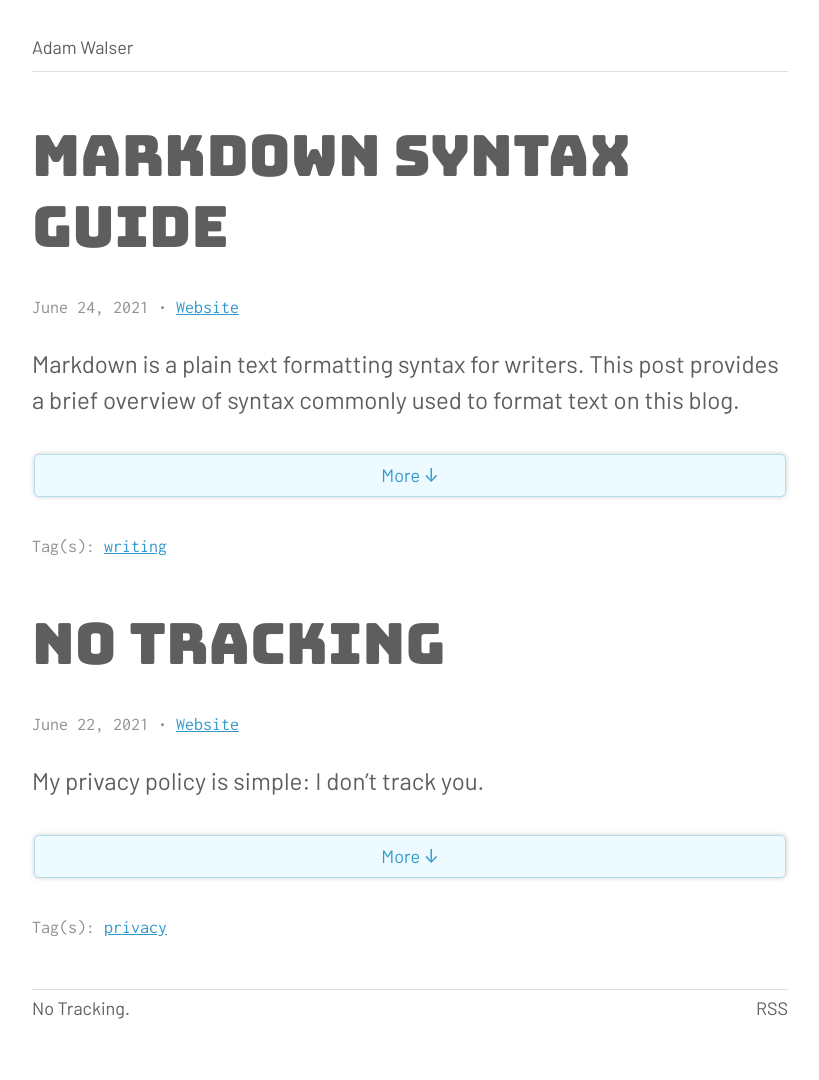
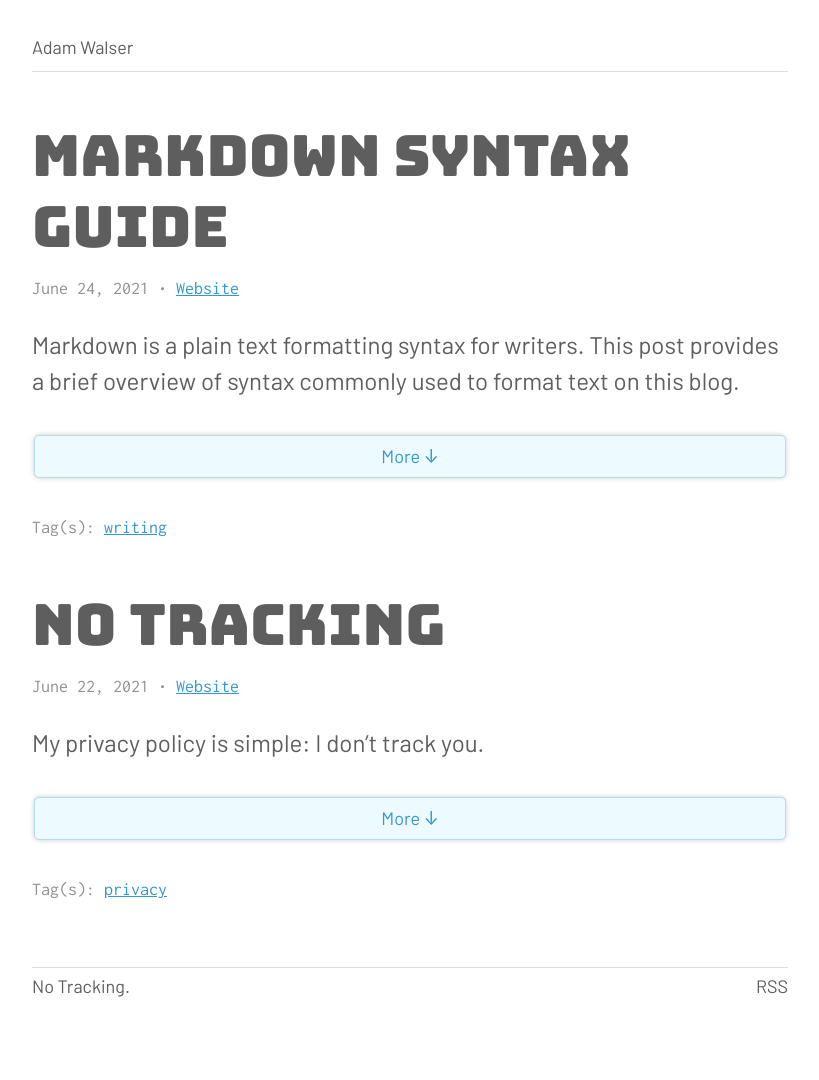
Before and after one commit to ajpwalser/ajpwalser.github.io, a Jekyll site: the page built from index.html, in a window 1280 px wide. Shown: the whole page, without its empty margins (230-1049 px from the left). Built offline with Jekyll 4.4.1, drawn with Linux system fonts in a browser that asks for light colours; the list of posts is cut into pages by our own code; after the commit the page ends 1058 px from its top, so only the background shows below that.

Commit message:
Update style.css

```diff
--- a/css/style.css
+++ b/css/style.css
@@ -91,7 +91,7 @@ header {
 }
 
 footer {
-	margin-top: 3rem; /* Spacing */
+	margin-top: 4rem; /* Spacing */
 }
 
 .header,
@@ -133,7 +133,7 @@ h2 {
 	font-size: 236.9%;
 	line-height: 1.25em;
 	margin-top: 3rem; /* Spacing */
-	margin-bottom: 0.33em;
+	margin-bottom: -0.33em;
 }
 
 h3,
```
